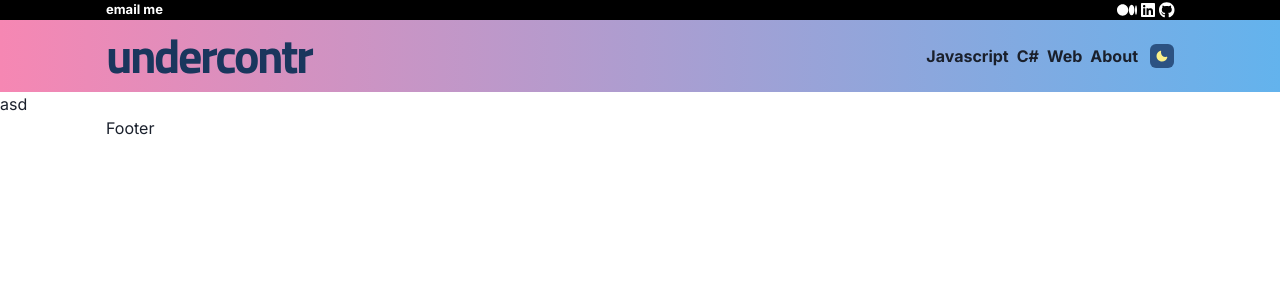
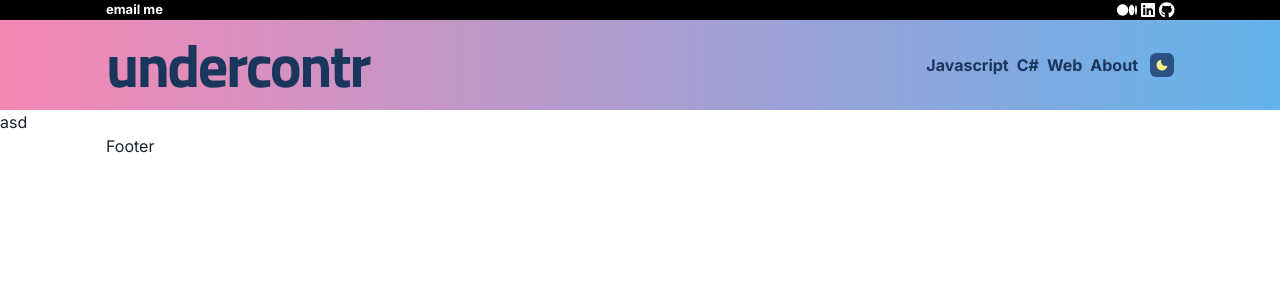
Before and after one commit to undercontr/undercontr.com, a Next.js app: page / in a window 1280 px wide. Shown: the top 300 px of the page. Built offline with nearby package versions, Linux system fonts and the light colour scheme.

Commit message:
update remote

```diff
--- a/src/components/Layout/Header/ColorMode.tsx
+++ b/src/components/Layout/Header/ColorMode.tsx
@@ -17,7 +17,7 @@ export default function ColorMode(props: IconButtonProps) {
     <IconButton
       onClick={toggleColorMode}
       variant={"solid"}
-      // colorScheme={"whiteAlpha"}
+
       backgroundColor={bg}
       size={"xs"}
       icon={
--- a/src/components/Layout/Header/HamburgerMenu.tsx
+++ b/src/components/Layout/Header/HamburgerMenu.tsx
@@ -1,6 +1,4 @@
 import {
-  Box,
-  Button,
   Drawer,
   DrawerBody,
   DrawerCloseButton,
@@ -9,17 +7,11 @@ import {
   DrawerHeader,
   DrawerOverlay,
   Heading,
-  useDisclosure,
+  Text,
 } from "@chakra-ui/react";
+import { HamburgerMenuType } from "../../../lib/types/chakra-prop";
+import Logo from "./Logo";
 import NavigationMenu from "./NavigationMenu";
-
-type HamburgerMenuType = {
-    handleShow: {
-        isOpen: boolean,
-        onClose: VoidFunction,
-        onOpen: VoidFunction
-    }
-}
 
 export default function HamburgerMenu({
   handleShow: { isOpen, onClose, onOpen },
@@ -30,21 +22,33 @@ export default function HamburgerMenu({
       <DrawerContent>
         <DrawerCloseButton />
         <DrawerHeader textAlign={"center"}>
-          <Heading size={"4xl"} bgGradient="linear(to-r, pink.500,blue.600)" bgClip={"text"}>Menu</Heading>
+          <Heading
+            size={"4xl"}
+            bgGradient="linear(to-r, pink.500,blue.600)"
+            bgClip={"text"}
+          >
+            Menu
+          </Heading>
         </DrawerHeader>
 
         <DrawerBody>
           <NavigationMenu
-            fontSize={20}
-            textAlign={"center"}
-            direction={"column"}
-            onItemClick={onClose}
-            color
+            stackProps={{ direction: "column" }}
+            menuItemProps={{
+              fontSize: 20,
+              textAlign: "center",
+              onClick: onClose,
+            }}
           />
         </DrawerBody>
 
-        <DrawerFooter>
-            undercontr.com | {new Date().getFullYear()}
+        <DrawerFooter
+          display={"flex"}
+          justifyContent={"space-between"}
+          alignItems={"baseline "}
+        >
+          <Logo logoText={{ fontSize: "2xl", letterSpacing: -1.7 , bgGradient: "linear(to-r, pink.500,blue.600)", bgClip: "text"}} />
+          <Text fontWeight={700}>{new Date().getFullYear()}</Text>
         </DrawerFooter>
       </DrawerContent>
     </Drawer>
--- a/src/components/Layout/Header/Logo.tsx
+++ b/src/components/Layout/Header/Logo.tsx
@@ -1,6 +1,7 @@
-import { Box, ChakraProps, Text, useColorModeValue } from "@chakra-ui/react";
+import { Box, Text, useColorModeValue } from "@chakra-ui/react";
+import { LogoType } from "../../../lib/types/chakra-prop";
 
-export default function Logo({parent, logoText}: {parent: ChakraProps, logoText: ChakraProps}) {
+export default function Logo({parent, logoText}: LogoType) {
 
   const logoColor = useColorModeValue("blue.900", "white")
 
@@ -11,7 +12,7 @@ export default function Logo({parent, logoText}: {parent: ChakraProps, logoText:
         fontSize={"5xl"}
         color={logoColor}
         fontWeight="bold"
-        fontFamily={"Titillium Web"}
+        fontFamily={`Titillium Web, sans-serif`}
 
         {...logoText}
       >
--- a/src/components/Layout/Header/MenuItem.tsx
+++ b/src/components/Layout/Header/MenuItem.tsx
@@ -1,13 +1,18 @@
-import { Link, Text } from "@chakra-ui/react";
+import { Fade, Link, Text } from "@chakra-ui/react";
 import NextLink from "next/link";
+import { MenuItemType } from "../../../lib/types/chakra-prop";
 
-export default function MenuItem({ children, isLast, to = "/", ...rest }: any) {
+export default function MenuItem({
+  children,
+  isLast,
+  to = "/",
+  ...rest
+}: MenuItemType) {
   return (
     <NextLink href={to} passHref={true}>
-      <Link fontWeight={"bold"}>
-        <Text {...rest}>
-          {children}
-        </Text>
+      <Link fontWeight={700} {...rest} transition={"all 0.5s ease"}>
+
+        {children}
       </Link>
     </NextLink>
   );
--- a/src/components/Layout/Header/Navbar.tsx
+++ b/src/components/Layout/Header/Navbar.tsx
@@ -1,11 +1,14 @@
 import { HamburgerIcon } from "@chakra-ui/icons";
-import { Box, Container, HStack, IconButton } from "@chakra-ui/react";
+import { Box, BoxProps, Container, HStack, IconButton, useColorModeValue } from "@chakra-ui/react";
 import ColorMode from "./ColorMode";
 import Logo from "./Logo";
 import MobileMenu from "./MobileMenu";
 import NavigationMenu from "./NavigationMenu";
 
-export default function Navbar(props: any) {
+export default function Navbar(props: BoxProps) {
+
+  const textColor = useColorModeValue("blue.900", "white")
+
   return (
     <Box {...props}>
       <Container
@@ -13,7 +16,7 @@ export default function Navbar(props: any) {
         justifyContent={"space-between"}
         alignItems={"center"}
       >
-        <Logo parent={{textAlign: ["left", "unset"]}} logoText={{fontSize: ["4xl", "5xl"]}} />
+        <Logo logoText={{fontSize: ["4xl", "6xl"]}} />
         {/** responsibve */}
         <HStack display={["flex", "none"]} marginY={30} justifyContent={["center", "unset"]} alignItems={"baseline"} gap={0.5}>
           <ColorMode size="sm" aria-label="color mode button on mobile" />
@@ -21,7 +24,7 @@ export default function Navbar(props: any) {
         </HStack>
 
         <HStack display={["none", "flex"]} justifyContent={["center", "unset"]} alignItems={"baseline"} gap={3}>
-          <NavigationMenu />
+          <NavigationMenu menuItemProps={{color: textColor}} />
           <ColorMode aria-label="color mode button on xl to the sm" />
         </HStack>
       </Container>
--- a/src/components/Layout/Header/NavigationMenu.tsx
+++ b/src/components/Layout/Header/NavigationMenu.tsx
@@ -1,19 +1,14 @@
 import { Button, HStack, Stack, StackDirection } from "@chakra-ui/react";
+import { NavigationMenuType } from "../../../lib/types/chakra-prop";
 import MenuItem from "./MenuItem";
 
-type NavigationMenuType = {
-    onItemClick: VoidFunction | undefined,
-    direction: StackDirection | undefined,
-    [x: string]: any
-}
-
-export default function NavigationMenu({onItemClick, ...props}: Partial<NavigationMenuType>) {
+export default function NavigationMenu({menuItemProps, stackProps}: NavigationMenuType) {
     return (
-        <Stack lineHeight={1} direction={props.direction || "row"}>
-            <MenuItem onClick={onItemClick} {...props}>Javascript</MenuItem>
-            <MenuItem onClick={onItemClick} {...props}>C#</MenuItem>
-            <MenuItem onClick={onItemClick} {...props}>Web</MenuItem>
-            <MenuItem onClick={onItemClick} {...props}>About</MenuItem>
+        <Stack lineHeight={1} direction={stackProps?.direction || "row"} {...stackProps}>
+            <MenuItem {...menuItemProps}>Javascript</MenuItem>
+            <MenuItem {...menuItemProps}>C#</MenuItem>
+            <MenuItem {...menuItemProps}>Web</MenuItem>
+            <MenuItem {...menuItemProps}>About</MenuItem>
         </Stack>
     )
 }
--- a/src/lib/cloudinary-node.ts
+++ b/src/lib/cloudinary-node.ts
@@ -1,9 +1,9 @@
 import { v2 as cloudinary } from 'cloudinary'
 
 cloudinary.config({
-    cloud_name: 'undercontr-com',
-    api_key: '414345666384636',
-    api_secret: 'hE32wz14G-o8UELOEb11WLt3cs8'
+    cloud_name: process.env.CLOUDINARY_CLOUDNAME,
+    api_key: process.env.CLOUDINARY_APIKEY,
+    api_secret: process.env.CLOUDINARY_SECRETKEY
 });
 
 export default cloudinary;
--- a/src/lib/theme.ts
+++ b/src/lib/theme.ts
@@ -1,10 +1,7 @@
 import { extendTheme, Theme } from "@chakra-ui/react"
+import { ChakraTheme } from "./types/chakra-prop";
 
-type RecursivePartial<T> = {
-    [P in keyof T]?: RecursivePartial<T[P]>;
-};
-
-const theme: RecursivePartial<Theme> = {
+const theme: ChakraTheme = {
     components: {
         Container: {
             baseStyle: {
@@ -13,8 +10,12 @@ const theme: RecursivePartial<Theme> = {
         }
     },
     fonts: {
-        body: "Inter",
-        heading: "Inter",
+        body: `'Inter', sans-serif`,
+        heading: `'Inter', sans-serif`,
+    },
+    config: {
+        disableTransitionOnChange: false,
+        initialColorMode: "system"
     }
 }
 
--- /dev/null
+++ b/src/lib/types/chakra-prop.tsx
@@ -0,0 +1,32 @@
+import { BoxProps, LinkProps, StackDirection, StackProps, TextProps, Theme } from "@chakra-ui/react"
+import React, { ReactElement } from "react";
+
+export type RecursivePartial<T> = {
+    [P in keyof T]?: RecursivePartial<T[P]>;
+};
+
+export type ChakraTheme = RecursivePartial<Theme>
+
+export type LogoType = {
+    parent?: BoxProps,
+    logoText?: TextProps
+}
+
+export type HamburgerMenuType = {
+    handleShow: {
+        isOpen: boolean,
+        onClose: VoidFunction,
+        onOpen: VoidFunction
+    }
+}
+
+export type NavigationMenuType = {
+    stackProps?: StackProps,
+    menuItemProps?: TextProps
+}
+
+export type MenuItemType = LinkProps & {
+    children: ReactElement,
+    isLast: boolean,
+    to: string,
+}
--- a/src/pages/index.tsx
+++ b/src/pages/index.tsx
@@ -4,7 +4,9 @@ import type { NextPage } from 'next'
 const Home: NextPage = () => {
 
   return (
-    <div>asd</div>
+    <Box>
+      asd
+    </Box>
   )
 }
 
```
Also changed, not shown: src/pages/_app.tsx (+9 -9 lines).
